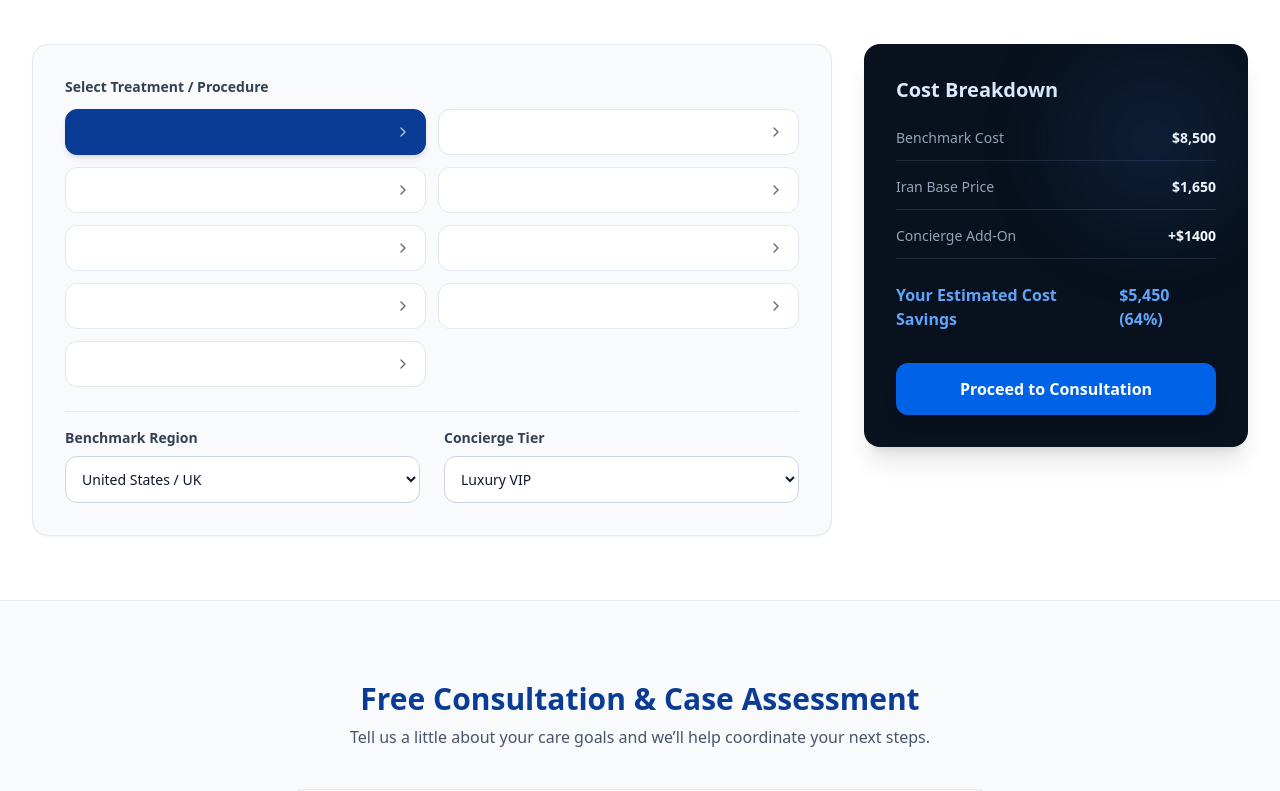
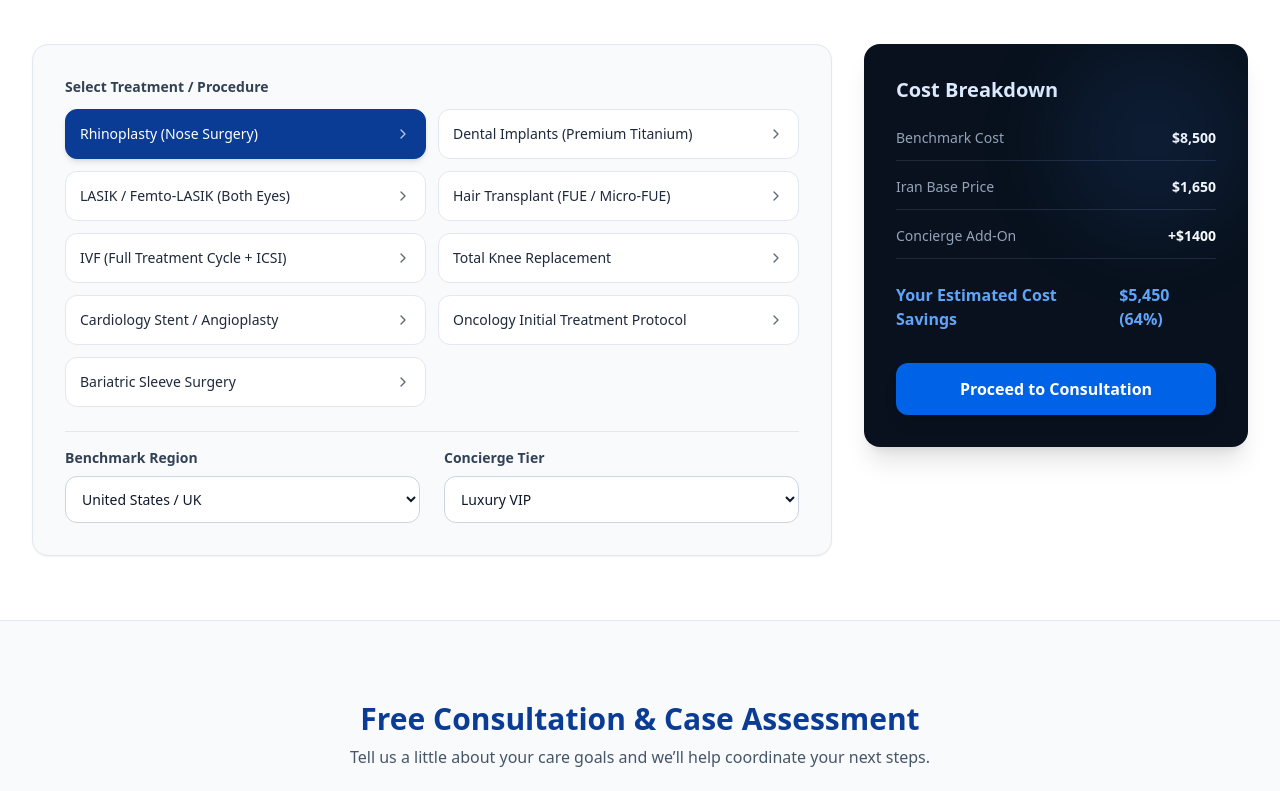
Before and after one commit to mahamhealth/maham-health, a Next.js app: page /en in a window 1280 px wide. Shown: the part 940-1731 px from the top of the page. Built offline with nearby package versions, Linux system fonts and the light colour scheme.

Commit message:
Fix specialty typing to match multilingual names used in Home.tsx

```diff
--- a/src/data/specialties.ts
+++ b/src/data/specialties.ts
@@ -1,6 +1,8 @@
+import type { Language } from './translations';
+
 export interface Specialty {
   id: string;
-  name: string;
+  name: Record<Language, string>;
   category: string;
   recoveryDays: string;
   iranPrice: number;
@@ -12,102 +14,165 @@ export interface Specialty {
 
 export const SPECIALTIES_DATA: Specialty[] = [
   {
-    id: "rhinoplasty",
-    name: "Rhinoplasty (Nose Surgery)",
-    category: "Cosmetic & Plastic Surgery",
-    recoveryDays: "7–10 days",
+    id: 'rhinoplasty',
+    name: {
+      en: 'Rhinoplasty (Nose Surgery)',
+      fa: 'جراحی بینی',
+      ar: 'تجميل الأنف',
+      sw: 'Rhinoplasty',
+      hi: 'नाकoplasty',
+      ur: 'جراحی بینی'
+    },
+    category: 'Cosmetic & Plastic Surgery',
+    recoveryDays: '7–10 days',
     iranPrice: 1650,
     indiaPrice: 2800,
     uaeTurkeyPrice: 4500,
     usUkPrice: 8500,
-    savings: "80%"
+    savings: '80%'
   },
   {
-    id: "dental-implants",
-    name: "Dental Implants (Premium Titanium)",
-    category: "Dental Care",
-    recoveryDays: "3–5 days",
+    id: 'dental-implants',
+    name: {
+      en: 'Dental Implants (Premium Titanium)',
+      fa: 'ایمپلنت دندان',
+      ar: 'زراعة الأسنان',
+      sw: 'Dental Implants',
+      hi: 'दंत इम्प्लांट',
+      ur: 'دانتوں کے ایمپلانٹس'
+    },
+    category: 'Dental Care',
+    recoveryDays: '3–5 days',
     iranPrice: 550,
     indiaPrice: 800,
     uaeTurkeyPrice: 1500,
     usUkPrice: 2800,
-    savings: "80%"
+    savings: '80%'
   },
   {
-    id: "lasik",
-    name: "LASIK / Femto-LASIK (Both Eyes)",
-    category: "Ophthalmology",
-    recoveryDays: "2–3 days",
+    id: 'lasik',
+    name: {
+      en: 'LASIK / Femto-LASIK (Both Eyes)',
+      fa: 'لیزیک / فمتولیزیک',
+      ar: 'الليزك / الليزك الفمتو',
+      sw: 'LASIK / Femto-LASIK',
+      hi: 'लेसिक / फेमटो-लेसिक',
+      ur: 'لیسک / فیمٹو لیسک'
+    },
+    category: 'Ophthalmology',
+    recoveryDays: '2–3 days',
     iranPrice: 1100,
     indiaPrice: 1400,
     uaeTurkeyPrice: 2800,
     usUkPrice: 4200,
-    savings: "74%"
+    savings: '74%'
   },
   {
-    id: "hair-transplant",
-    name: "Hair Transplant (FUE / Micro-FUE)",
-    category: "Restoration & Aesthetics",
-    recoveryDays: "3–4 days",
+    id: 'hair-transplant',
+    name: {
+      en: 'Hair Transplant (FUE / Micro-FUE)',
+      fa: 'پیوند مو',
+      ar: 'زراعة الشعر',
+      sw: 'Hair Transplant',
+      hi: 'हेयर ट्रांसप्लांट',
+      ur: 'بالوں کی پیوند'
+    },
+    category: 'Restoration & Aesthetics',
+    recoveryDays: '3–4 days',
     iranPrice: 1250,
     indiaPrice: 2000,
     uaeTurkeyPrice: 2600,
     usUkPrice: 6000,
-    savings: "79%"
+    savings: '79%'
   },
   {
-    id: "ivf",
-    name: "IVF (Full Treatment Cycle + ICSI)",
-    category: "Reproductive Medicine",
-    recoveryDays: "10–14 days",
+    id: 'ivf',
+    name: {
+      en: 'IVF (Full Treatment Cycle + ICSI)',
+      fa: 'لقاح مصنوعی IVF',
+      ar: 'التلقيح الصناعي',
+      sw: 'IVF',
+      hi: 'आईवीएफ',
+      ur: 'آئی وی ایف'
+    },
+    category: 'Reproductive Medicine',
+    recoveryDays: '10–14 days',
     iranPrice: 3200,
     indiaPrice: 4500,
     uaeTurkeyPrice: 7500,
     usUkPrice: 15000,
-    savings: "78%"
+    savings: '78%'
   },
   {
-    id: "knee-replacement",
-    name: "Total Knee Replacement",
-    category: "Orthopedics & Joint Care",
-    recoveryDays: "10–14 days",
+    id: 'knee-replacement',
+    name: {
+      en: 'Total Knee Replacement',
+      fa: 'تعویض کامل زانو',
+      ar: 'استبدال الركبة الكامل',
+      sw: 'Knee Replacement',
+      hi: 'कुल Knie रिप्लेसमेंट',
+      ur: 'مکمل زانو کی جگہ'
+    },
+    category: 'Orthopedics & Joint Care',
+    recoveryDays: '10–14 days',
     iranPrice: 4200,
     indiaPrice: 7500,
     uaeTurkeyPrice: 11000,
     usUkPrice: 22000,
-    savings: "81%"
+    savings: '81%'
   },
   {
-    id: "cardiology-stent",
-    name: "Cardiology Stent / Angioplasty",
-    category: "Cardiovascular Care",
-    recoveryDays: "4–7 days",
+    id: 'cardiology-stent',
+    name: {
+      en: 'Cardiology Stent / Angioplasty',
+      fa: 'استنت قلبی',
+      ar: 'دعامة القلب / التوسيع',
+      sw: 'Cardiology Stent',
+      hi: 'कार्डियोलॉजी स्टेंट',
+      ur: 'کارڈیو اسٹنٹ'
+    },
+    category: 'Cardiovascular Care',
+    recoveryDays: '4–7 days',
     iranPrice: 3800,
     indiaPrice: 6500,
     uaeTurkeyPrice: 9500,
     usUkPrice: 20000,
-    savings: "81%"
+    savings: '81%'
   },
   {
-    id: "oncology-protocol",
-    name: "Oncology Initial Treatment Protocol",
-    category: "Oncology & Chemotherapy",
-    recoveryDays: "7–14 days",
+    id: 'oncology-protocol',
+    name: {
+      en: 'Oncology Initial Treatment Protocol',
+      fa: 'پروتکل درمانی سرطان',
+      ar: 'بروتوكول العلاج ألأولي للسرطان',
+      sw: 'Oncology Initial Treatment',
+      hi: 'ऑन्कोलॉजी प्रारंभिक उपचार',
+      ur: 'سرطان کا ابتدائی علاج پروٹوکول'
+    },
+    category: 'Oncology & Chemotherapy',
+    recoveryDays: '7–14 days',
     iranPrice: 4500,
     indiaPrice: 8000,
     uaeTurkeyPrice: 12000,
     usUkPrice: 25000,
-    savings: "82%"
+    savings: '82%'
   },
   {
-    id: "bariatric-sleeve",
-    name: "Bariatric Sleeve Surgery",
-    category: "Metabolic & Weight Loss",
-    recoveryDays: "5–7 days",
+    id: 'bariatric-sleeve',
+    name: {
+      en: 'Bariatric Sleeve Surgery',
+      fa: 'جراحی اسلیو معده',
+      ar: 'جراحة السليول المعدي',
+      sw: 'Bariatric Sleeve Surgery',
+      hi: 'बैरियाट्रिक स्लीव सर्जरी',
+      ur: 'باریاٹریک سلوی سرجری'
+    },
+    category: 'Metabolic & Weight Loss',
+    recoveryDays: '5–7 days',
     iranPrice: 2850,
     indiaPrice: 4800,
     uaeTurkeyPrice: 6500,
     usUkPrice: 12000,
-    savings: "76%"
+    savings: '76%'
   }
 ];
```
